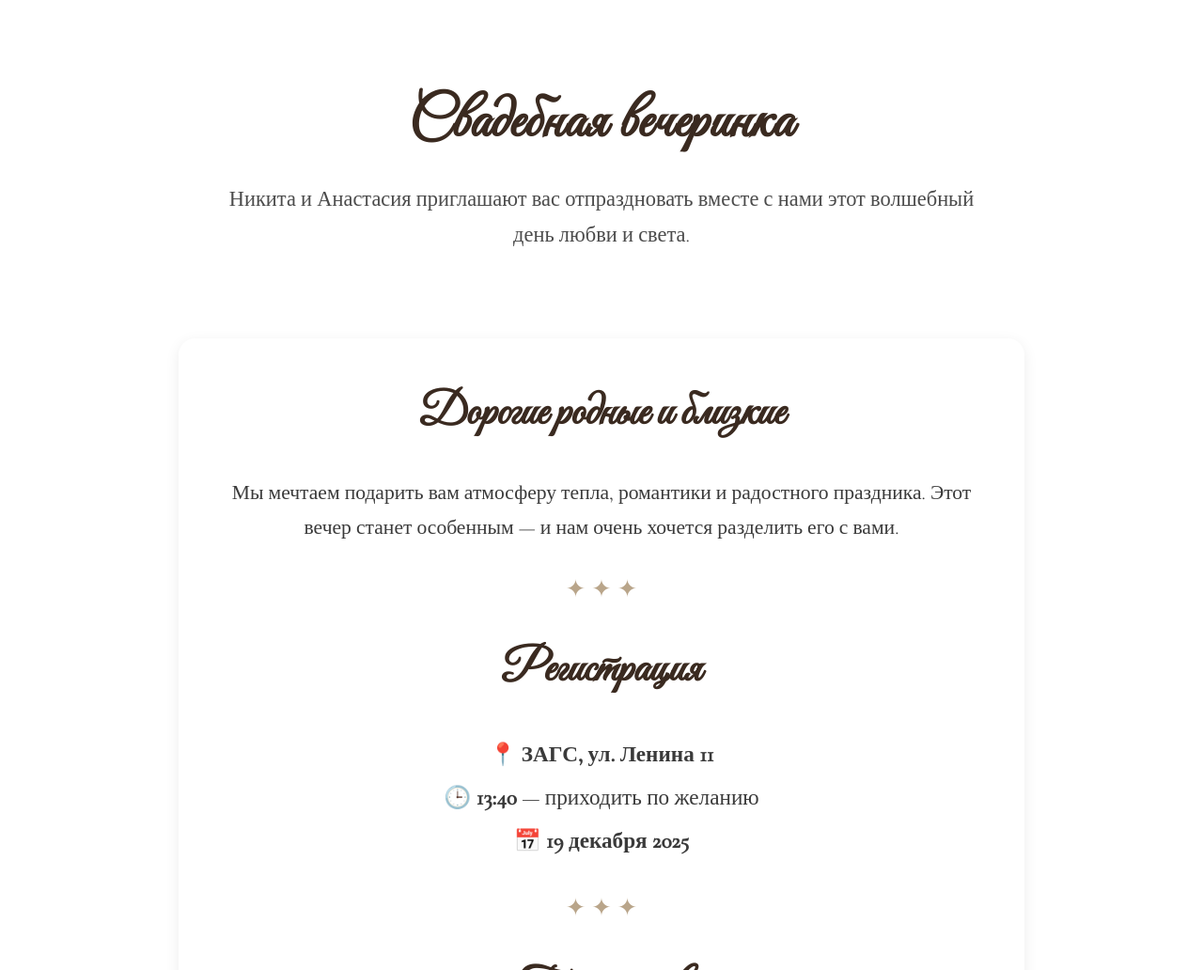
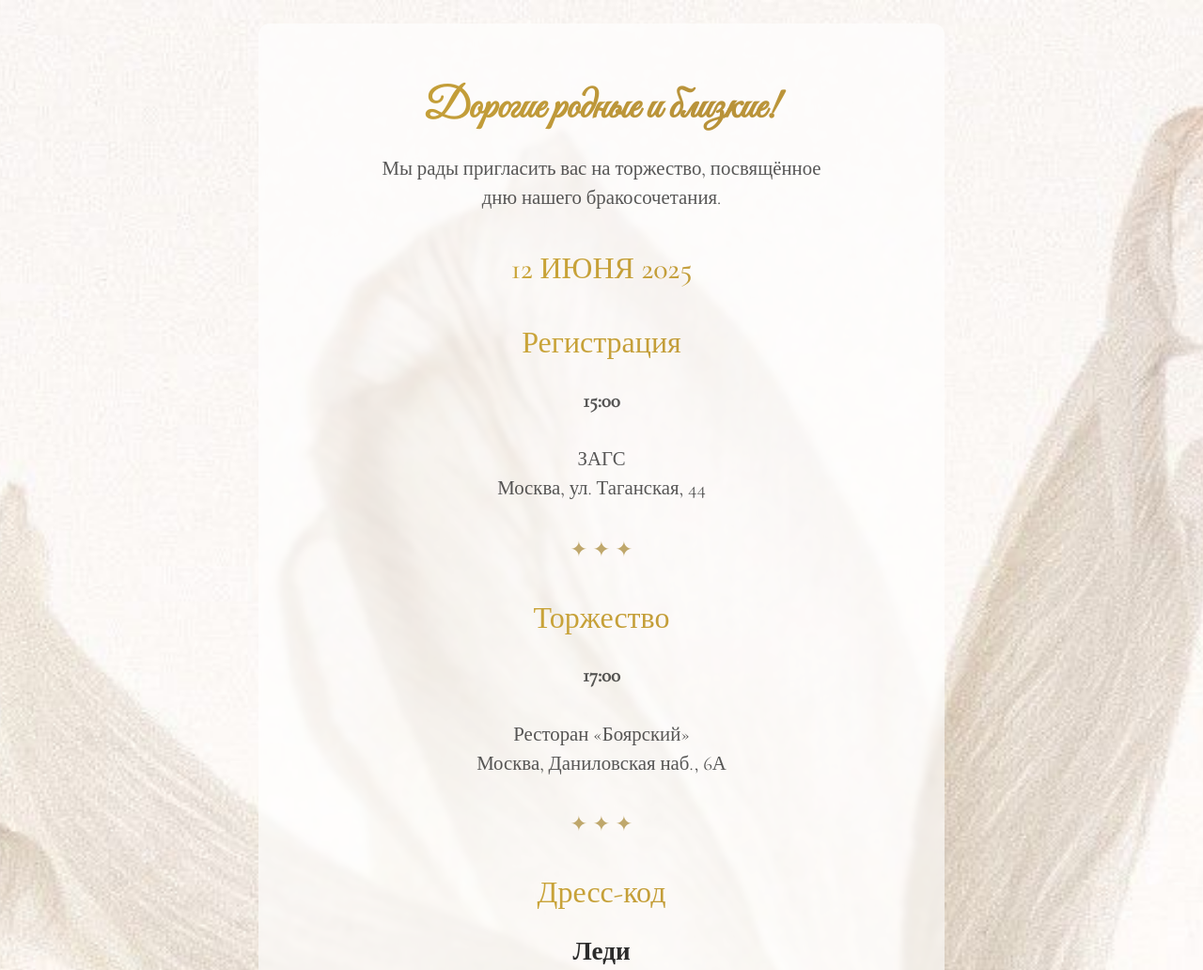
Before and after one commit to Arhimag-EX/nikita_anastasia, a plain HTML site: page index.html in a window 1280 px wide. Shown: the top 1032 px of the page at 94% size. Drawn offline with nearby package versions, Linux system fonts and the light colour scheme.

Commit message:
Add files via upload

```diff
--- a/index.html
+++ b/index.html
@@ -1,174 +1,190 @@
 <!DOCTYPE html>
 <html lang="ru">
 <head>
-  <meta charset="UTF-8">
-  <title>Свадебная вечеринка Никиты и Анастасии</title>
-  <meta name="viewport" content="width=device-width, initial-scale=1.0">
+<meta charset="UTF-8" />
+<meta name="viewport" content="width=device-width, initial-scale=1.0" />
+<title>Приглашение</title>
 
-  <!-- Шрифты, максимально похожие на картинку -->
-  <link href="https://fonts.googleapis.com/css2?family=Playfair+Display:wght@400;500;600&family=Great+Vibes&family=Cormorant+Garamond:wght@300;400;500&display=swap" rel="stylesheet">
+<!-- Романтичные шрифты, похожие на картинку -->
+<link href="https://fonts.googleapis.com/css2?family=Great+Vibes&family=Cormorant+Garamond:wght@300;400;500&display=swap" rel="stylesheet">
 
 <style>
-    * { margin: 0; padding: 0; box-sizing: border-box; }
 
+/* Фон */
 body {
-      font-family: 'Cormorant Garamond', serif;
-      background: url('images/фон') no-repeat center center fixed;
-      background-size: cover;
-      color: #3a3a3a;
-      line-height: 1.7;
+  margin: 0;
+  padding: 0;
+  font-family: "Cormorant Garamond", serif;
+  background: url("images/фон.jpg") no-repeat center/cover;
+  color: #2b2b2b;
 }
 
-    header {
-      text-align: center;
-      padding: 80px 20px 40px;
-      background: rgba(255,255,255,0.55);
-      backdrop-filter: blur(4px);
+/* Центровка */
+section {
+  max-width: 750px;
+  margin: 0 auto;
+  padding: 25px;
 }
 
-    header h1 {
-      font-family: 'Great Vibes', cursive;
-      font-size: 3.8rem;
-      color: #3a2a20;
-      margin-bottom: 10px;
-      letter-spacing: 1px;
+/* Полупрозрачная подложка */
+.content-box {
+  background: rgba(255,255,255,0.6);
+  padding: 25px;
+  border-radius: 12px;
+  backdrop-filter: blur(3px);
+  margin: 0 10px;
 }
 
-    header p {
-      font-size: 1.4rem;
-      max-width: 800px;
-      margin: auto;
-      color: #4b4b4b;
-      font-family: 'Cormorant Garamond', serif;
+/* Заголовок красивым каллиграфическим шрифтом */
+h1 {
+  font-family: "Great Vibes", cursive;
+  font-size: 2.8rem;
+  text-align: center;
+  margin-bottom: 15px;
+
+  background: linear-gradient(92deg, #d4af37, #b8923a, #d4af37, #e8c56f);
+  background-size: 300%;
+  -webkit-background-clip: text;
+  color: transparent;
+  animation: shine 6s infinite linear;
 }
 
-    section {
-      max-width: 900px;
-      margin: 50px auto;
-      padding: 40px 30px;
-      background: rgba(255,255,255,0.55);
-      border-radius: 18px;
-      backdrop-filter: blur(4px);
-      box-shadow: 0 4px 15px rgba(0,0,0,0.08);
+/* Подзаголовки */
+h2 {
+  font-size: 2rem;
+  font-weight: 500;
+  margin-top: 40px;
+  text-align: center;
+
+  background: linear-gradient(92deg, #d4af37, #b8923a, #d4af37, #e8c56f);
+  background-size: 300%;
+  -webkit-background-clip: text;
+  color: transparent;
+  animation: shine 6s infinite linear;
 }
 
-    h2 {
-      font-family: 'Great Vibes', cursive;
-      font-size: 3rem;
+/* Нежное затемнение текста */
+p, li {
+  color: rgba(40,40,40,0.78);
+  font-size: 1.3rem;
+  line-height: 1.5;
   text-align: center;
-      margin-bottom: 25px;
-      color: #3a2a20;
 }
 
-    p {
-      font-size: 1.35rem;
-      text-align: center;
-      margin-bottom: 20px;
-      font-family: 'Cormorant Garamond', serif;
+/* Анимация появления */
+.fade-in {
+  opacity: 0;
+  animation: fade 1.5s ease forwards;
+}
+@keyframes fade {
+  to { opacity: 1; }
 }
 
+/* Золотой блеск */
+@keyframes shine {
+  0%{background-position:0%;}
+  100%{background-position:200%;}
+}
+
+/* Разделители */
 .divider {
   text-align: center;
-      margin: 25px auto;
-      font-size: 1.6rem;
-      color: #b9a58a;
+  margin: 35px 0;
+  font-size: 1.4rem;
+  color: #bfa76b;
 }
 
-    .details {
-      font-size: 1.45rem;
-      line-height: 2;
-      color: #3a3a3a;
+/* Картинки для дресс-кода */
+.dress-img {
+  width: 85%;
+  display: block;
+  margin: 10px auto 0 auto;
 }
 
-    /* изображения dress-code */
-    .dress-image {
-      width: 85%;
-      max-width: 380px;
-      display: block;
-      margin: 20px auto 40px;
-    }
-
-    iframe {
-      width: 100%;
-      height: 360px;
-      border: none;
-      border-radius: 12px;
-      margin-top: 20px;
-    }
-
-    /* кнопка WhatsApp */
+/* Кнопка WhatsApp */
 .wa-button {
-      font-size: 1.5rem;
-      color: #3a2a20;
-      font-weight: 600;
+  display: inline-block;
+  padding: 12px 22px;
+  border-radius: 10px;
+  font-size: 1.4rem;
+  background: rgba(255,255,255,0.65);
   text-decoration: none;
-      background: rgba(255,255,255,0.8);
-      padding: 14px 24px;
-      border-radius: 14px;
-      border: 1px solid #c0b2a4;
-      display: inline-block;
+  color: #8d6e32;
+  font-weight: bold;
   transition: 0.3s;
 }
 .wa-button:hover {
-      background: #e8dfd5;
+  transform: scale(1.05);
+  background: rgba(255,255,255,0.85);
 }
+
 </style>
 </head>
 
 <body>
 
-<header>
-  <h1>Свадебная вечеринка</h1>
-  <p>Никита и Анастасия приглашают вас отпраздновать вместе с нами этот волшебный день любви и света.</p>
-</header>
+<section>
+<div class="content-box fade-in">
 
-<section>
+<!-- Главный заголовок -->
+<h1>Дорогие родные и близкие!</h1>
 
-  <h2>Дорогие родные и близкие</h2>
-  <p>
-    Мы мечтаем подарить вам атмосферу тепла, романтики и радостного праздника.
-    Этот вечер станет особенным — и нам очень хочется разделить его с вами.
+<p class="fade-in">
+  Мы рады пригласить вас на торжество, посвящённое<br>
+  дню нашего бракосочетания.
 </p>
 
-  <div class="divider">✦ ✦ ✦</div>
+<h2 class="fade-in">12 ИЮНЯ 2025</h2>
 
 <!-- Регистрация -->
-  <h2>Регистрация</h2>
-  <p class="details">
-    📍 <strong>ЗАГС, ул. Ленина 11</strong><br>
-    🕒 <strong>13:40</strong> — приходить по желанию<br>
-    📅 <strong>19 декабря 2025</strong>
+<h2 class="fade-in">Регистрация</h2>
+<p class="fade-in">
+  <strong>15:00</strong><br><br>
+  ЗАГС<br>
+  Москва, ул. Таганская, 44
 </p>
 
 <div class="divider">✦ ✦ ✦</div>
 
 <!-- Торжество -->
-  <h2>Торжество</h2>
-  <p class="details">
-    📍 <strong>Село Покровка</strong><br>
-    Пансион «Покровский», гостевой дом «Ля Покровка»<br>
-    🕓 <strong>Начало в 16:00</strong>
+<h2 class="fade-in">Торжество</h2>
+<p class="fade-in">
+  <strong>17:00</strong><br><br>
+  Ресторан «Боярский»<br>
+  Москва, Даниловская наб., 6А
 </p>
 
 <div class="divider">✦ ✦ ✦</div>
 
-  <!-- Dress code -->
-  <h2>Леди</h2>
-  <img src="images/леди" class="dress-image" alt="палитра для леди">
+<!-- Дресс-код -->
+<h2 class="fade-in">Дресс-код</h2>
 
-  <h2>Джентльмены</h2>
-  <img src="images/джент" class="dress-image" alt="палитра для джентльменов">
+<h3 style="text-align:center; font-size:1.7rem; margin-bottom:10px;">Леди</h3>
+<img class="dress-img fade-in" src="images/леди.jpeg" alt="Дресс-код для леди">
+
+<h3 style="text-align:center; font-size:1.7rem; margin-top:25px;">Джентльмены</h3>
+<img class="dress-img fade-in" src="images/джент.jpeg" alt="Дресс-код для джентльменов">
 
 <div class="divider">✦ ✦ ✦</div>
 
 <!-- Обратная связь -->
-  <h2>Обратная связь</h2>
-  <p>Если у вас есть вопросы, уточнения или пожелания — вы можете написать нам напрямую.</p>
-
-  <p>
-    <a class="wa-button" href="https://wa.me/79836001355">Написать в WhatsApp</a>
+<h2 class="fade-in">Обратная связь</h2>
+<p class="fade-in">
+  Если у вас возникнут вопросы или уточнения,<br>
+  вы можете написать нам напрямую:
 </p>
 
+<p class="fade-in">
+  <a href="https://wa.me/79836001355" class="wa-button">Написать в WhatsApp</a>
+</p>
+
+<div class="divider">✦ ✦ ✦</div>
+
+<p class="fade-in" style="font-family:'Great Vibes'; font-size:2rem;">
+  С любовью,<br> Никита и Анастасия
+</p>
+
+</div>
 </section>
 
 </body>
```
Lines whose indentation alone changed are shown as unchanged.
